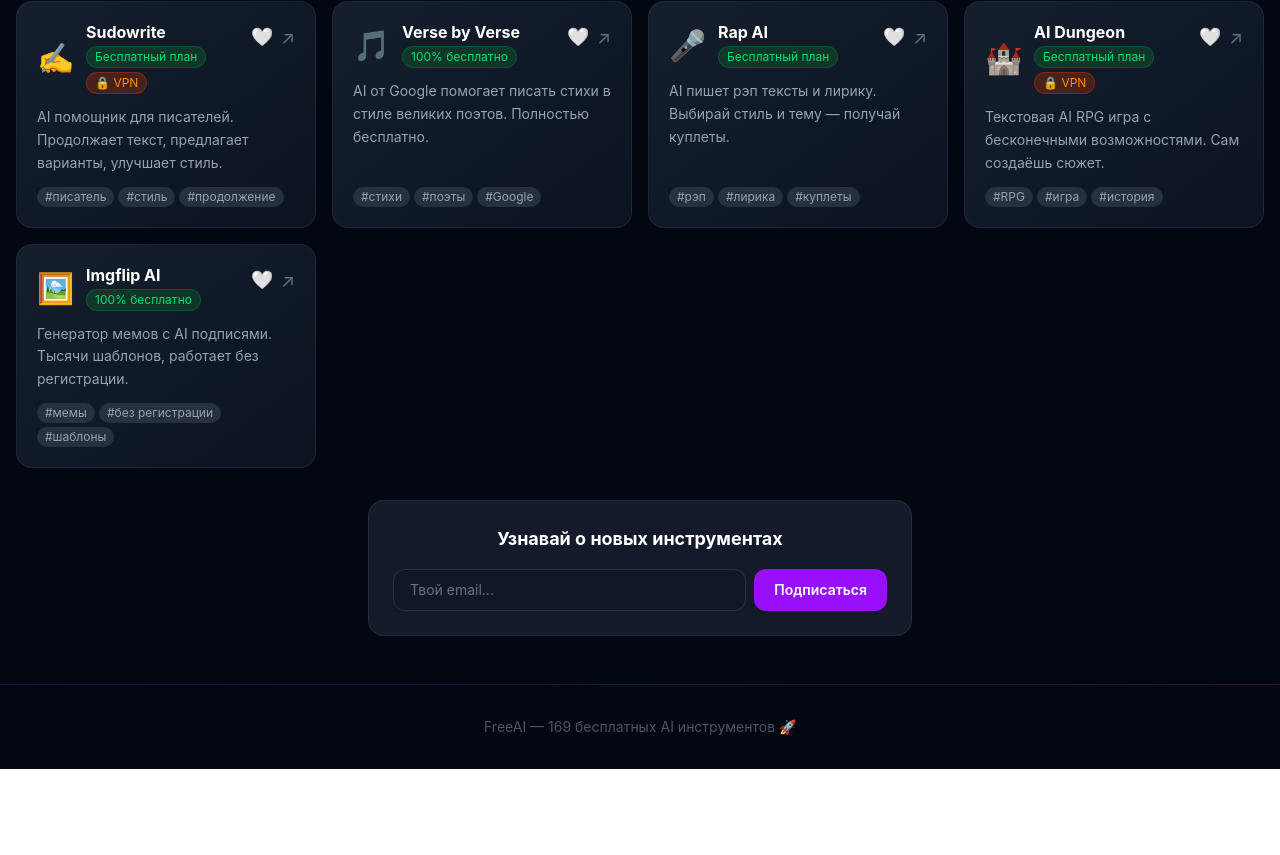
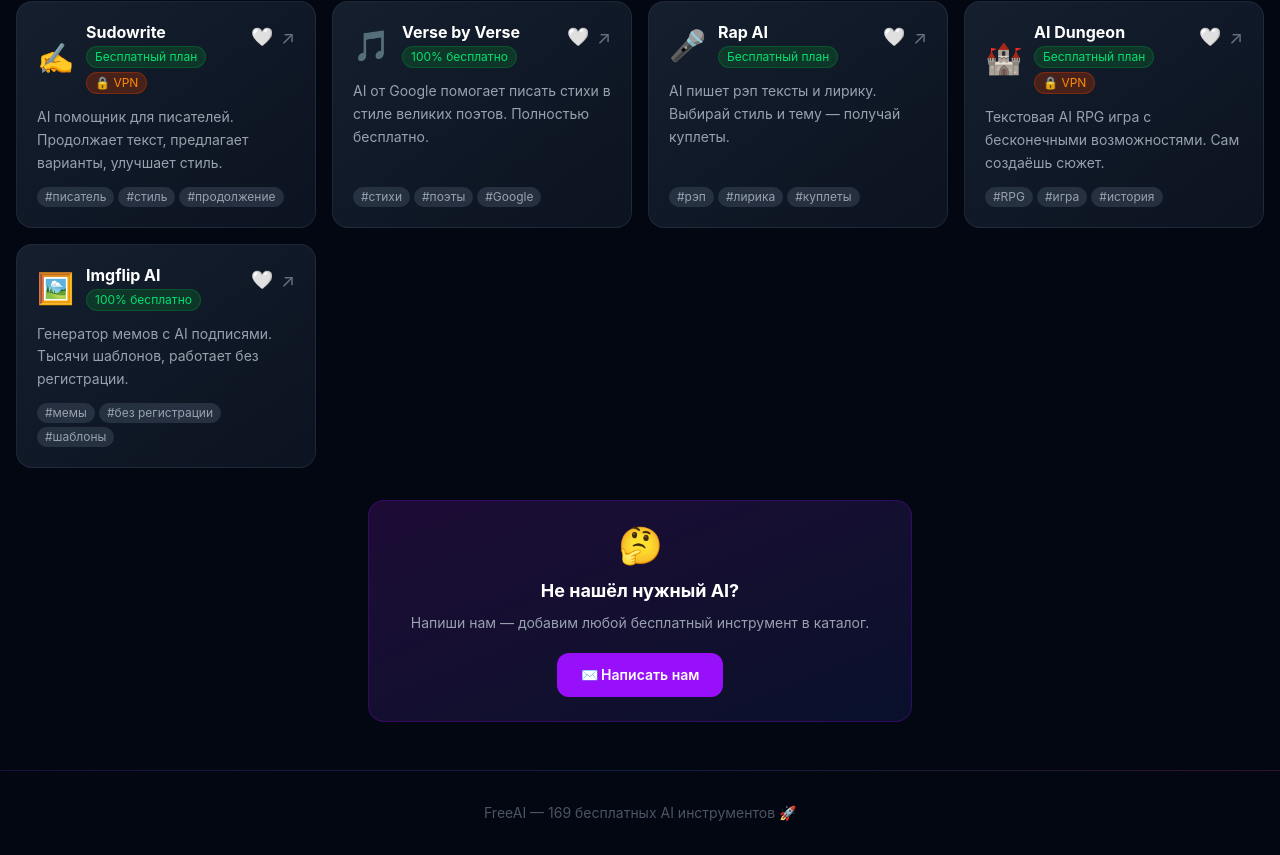
Before and after one commit to Nikhub001/ai-hub, a React (Vite) app: page / in a window 1280 px wide. Shown: the part 10845-11700 px from the top of the page. Before the commit the page ends 11614 px from the top, so only its background shows below. Built offline with nearby package versions, Linux system fonts and the light colour scheme.

Commit message:
Replace subscribe with suggest-a-tool section linking to Telegram

```diff
--- a/src/App.jsx
+++ b/src/App.jsx
@@ -62,8 +62,7 @@
   const [lang, setLang] = useState(() => localStorage.getItem('freeai_lang') || 'ru')
   const [noVpnOnly, setNoVpnOnly] = useState(false)
   const [favorites, setFavorites] = useState(() => JSON.parse(localStorage.getItem('freeai_favs') || '[]'))
-  const [subEmail, setSubEmail] = useState('')
-  const [subSubmitted, setSubSubmitted] = useState(false)
+
   const catsRef = useRef(null)
 
   const tr = t[lang]
@@ -122,10 +121,6 @@
     window.open(pick.url, '_blank', 'noopener,noreferrer')
   }
 
-  const handleSubscribe = (e) => {
-    e.preventDefault()
-    if (subEmail.includes('@')) setSubSubmitted(true)
-  }
 
   return (
     <div className="min-h-screen bg-gray-950 text-white">
@@ -251,29 +246,20 @@
         )}
       </div>
 
-      {/* Subscribe */}
+      {/* Suggest a tool */}
       <div className="max-w-xl mx-auto px-4 mb-12">
-        <div className="bg-gray-800/60 border border-gray-700/50 rounded-2xl p-6 text-center">
-          <h3 className="text-lg font-bold text-white mb-4">{tr.subscribeTitle}</h3>
-          {subSubmitted ? (
-            <p className="text-green-400">{tr.subscribeThanks}</p>
-          ) : (
-            <form onSubmit={handleSubscribe} className="flex gap-2">
-              <input
-                type="email"
-                value={subEmail}
-                onChange={e => setSubEmail(e.target.value)}
-                placeholder={tr.subscribePlaceholder}
-                className="flex-1 bg-gray-900/60 border border-gray-700/60 rounded-xl px-4 py-2.5 text-white placeholder-gray-500 focus:outline-none focus:border-purple-500/60 transition-all text-sm"
-              />
-              <button
-                type="submit"
-                className="px-5 py-2.5 bg-purple-600 hover:bg-purple-500 text-white font-semibold rounded-xl text-sm transition-all"
-              >
-                {tr.subscribeBtn}
-              </button>
-            </form>
-          )}
+        <div className="bg-gradient-to-br from-purple-900/30 to-blue-900/20 border border-purple-700/30 rounded-2xl p-6 text-center">
+          <div className="text-4xl mb-3">🤔</div>
+          <h3 className="text-lg font-bold text-white mb-2">{tr.suggestTitle}</h3>
+          <p className="text-gray-400 text-sm mb-5">{tr.suggestDesc}</p>
+          <a
+            href={`https://t.me/NikiMAl0?text=${encodeURIComponent(tr.suggestMsg)}`}
+            target="_blank"
+            rel="noopener noreferrer"
+            className="inline-flex items-center gap-2 px-6 py-3 bg-purple-600 hover:bg-purple-500 text-white font-semibold rounded-xl text-sm transition-all hover:shadow-lg hover:shadow-purple-500/30"
+          >
+            ✉️ {tr.suggestBtn}
+          </a>
         </div>
       </div>
 
--- a/src/i18n.js
+++ b/src/i18n.js
@@ -20,6 +20,10 @@
     vpnBadge: 'Нужен VPN',
     vpnTooltip: 'Может быть недоступен в Беларуси без VPN',
     showVpn: 'Показать только без VPN',
+    suggestTitle: 'Не нашёл нужный AI?',
+    suggestDesc: 'Напиши нам — добавим любой бесплатный инструмент в каталог.',
+    suggestBtn: 'Написать нам',
+    suggestMsg: 'Привет! Хочу предложить AI инструмент для добавления на сайт hub-freeai.vercel.app: ',
     categories: {
       all: '✨ Все',
       image: '🖼️ Картинки',
@@ -71,6 +75,10 @@
     vpnBadge: 'VPN needed',
     vpnTooltip: 'May be unavailable in Belarus without VPN',
     showVpn: 'Show only VPN-free',
+    suggestTitle: "Don't see the AI you need?",
+    suggestDesc: 'Write to us — we will add any free tool to the catalog.',
+    suggestBtn: 'Contact us',
+    suggestMsg: 'Hi! I want to suggest an AI tool for hub-freeai.vercel.app: ',
     categories: {
       all: '✨ All',
       image: '🖼️ Images',
```
